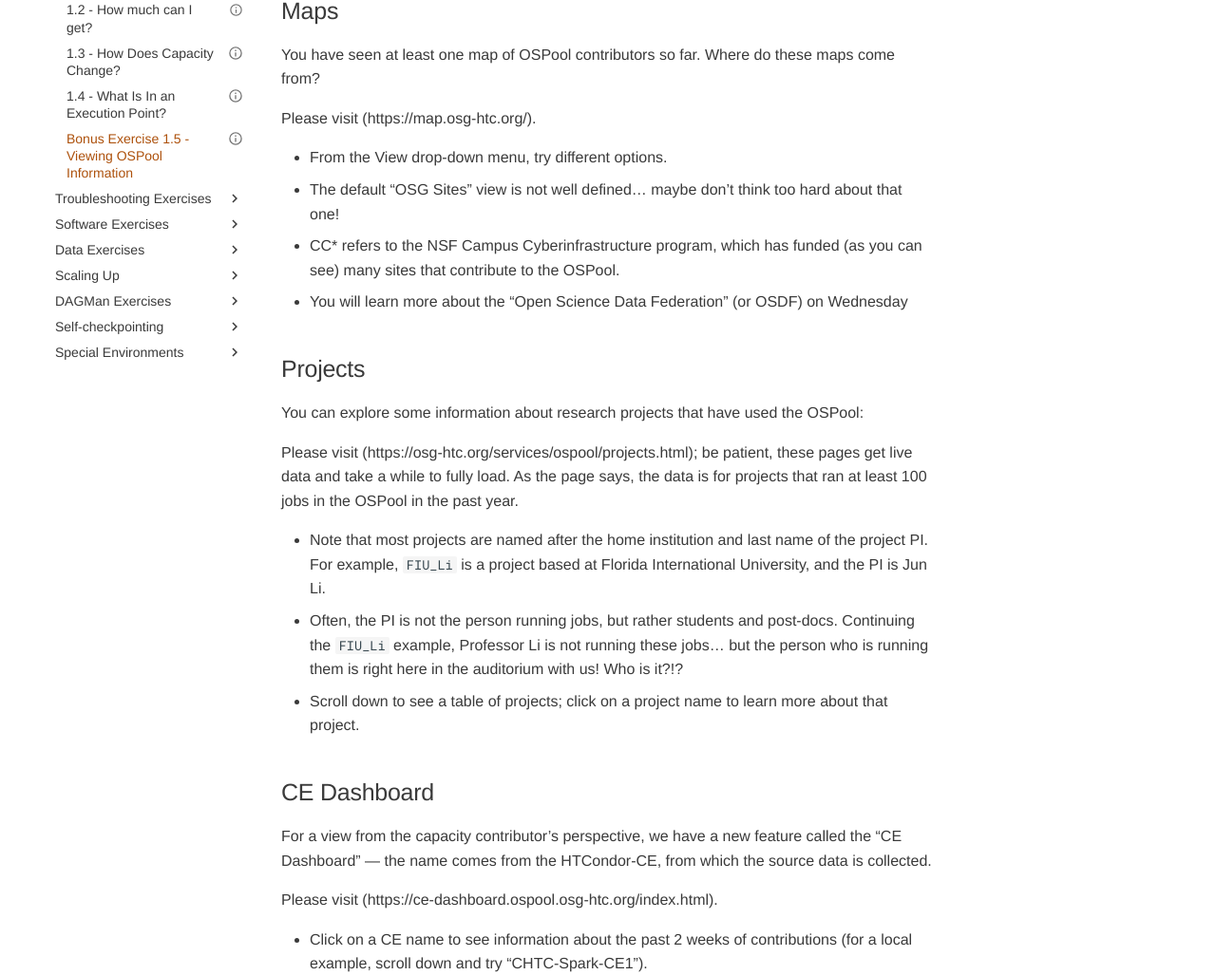
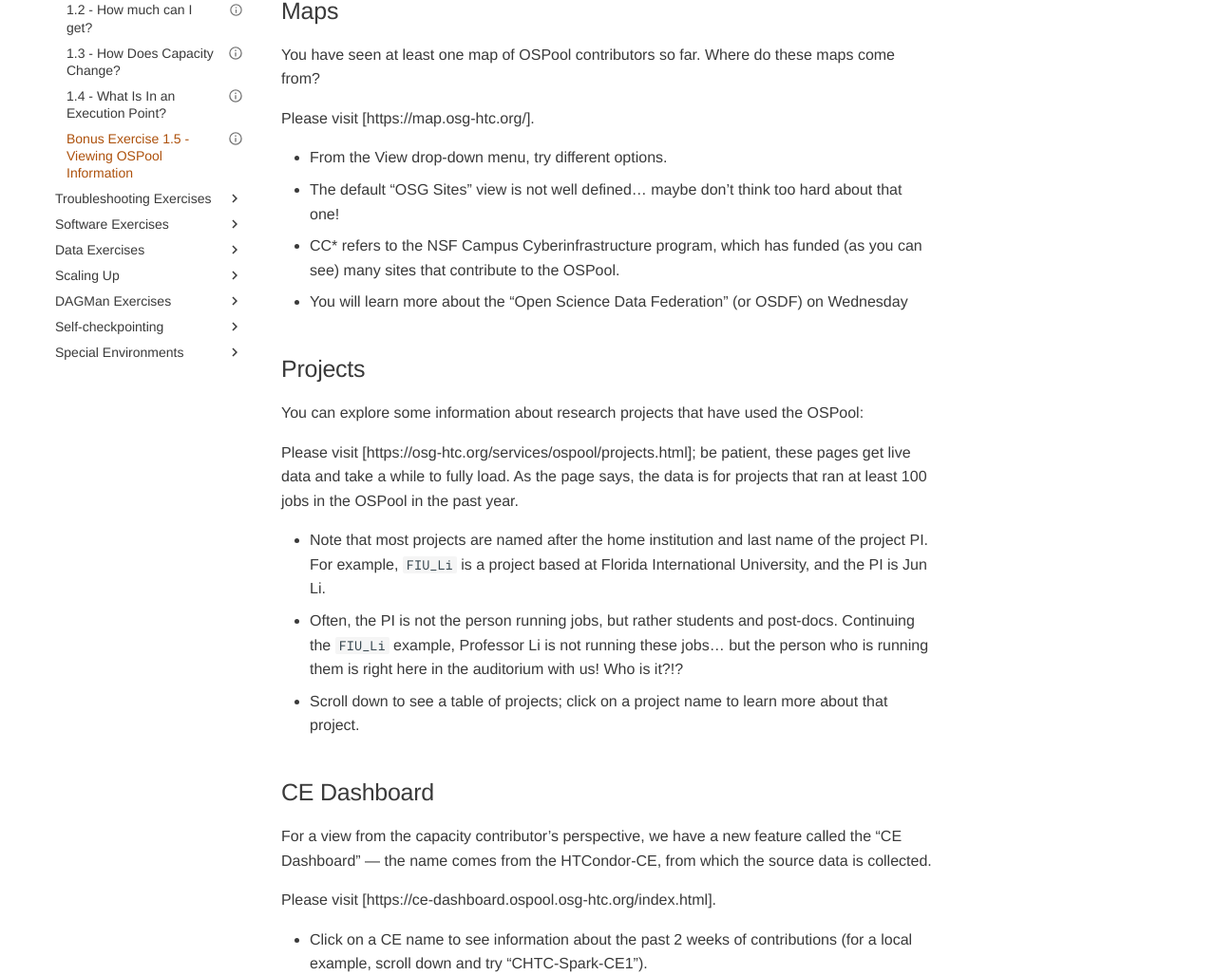
Before and after one commit to osg-htc/school-2025, an MkDocs documentation site: the page built from docs/materials/ospool/part1-ex5-ospool-views.md, in a window 1280 px wide and 1400 px high. Shown: the part 370-1397 px from the top of the window at 95% size. Built offline with MkDocs 1.6.1 and Material for MkDocs 9.7.7, drawn with Linux system fonts in a browser that asks for light colours.

Commit message:
Tried fix for URLs; OSP ex 1.5

```diff
--- a/docs/materials/ospool/part1-ex5-ospool-views.md
+++ b/docs/materials/ospool/part1-ex5-ospool-views.md
@@ -14,7 +14,7 @@
 You have seen at least one map of OSPool contributors so far.
 Where do these maps come from?
 
-Please visit (https://map.osg-htc.org/).
+Please visit [https://map.osg-htc.org/].
 
 *   From the View drop-down menu, try different options.
 *   The default “OSG Sites” view is not well defined… maybe don’t think too hard about that one!
@@ -26,7 +26,7 @@
 
 You can explore some information about research projects that have used the OSPool:
 
-Please visit (https://osg-htc.org/services/ospool/projects.html);
+Please visit [https://osg-htc.org/services/ospool/projects.html];
 be patient, these pages get live data and take a while to fully load.
 As the page says, the data is for projects that ran at least 100 jobs in the OSPool in the past year.
 
@@ -44,7 +44,7 @@
 we have a new feature called the “CE Dashboard” —
 the name comes from the HTCondor-CE, from which the source data is collected.
 
-Please visit (https://ce-dashboard.ospool.osg-htc.org/index.html).
+Please visit [https://ce-dashboard.ospool.osg-htc.org/index.html].
 
 *   Click on a CE name to see information about the past 2 weeks of contributions
     (for a local example, scroll down and try “CHTC-Spark-CE1”).
```
